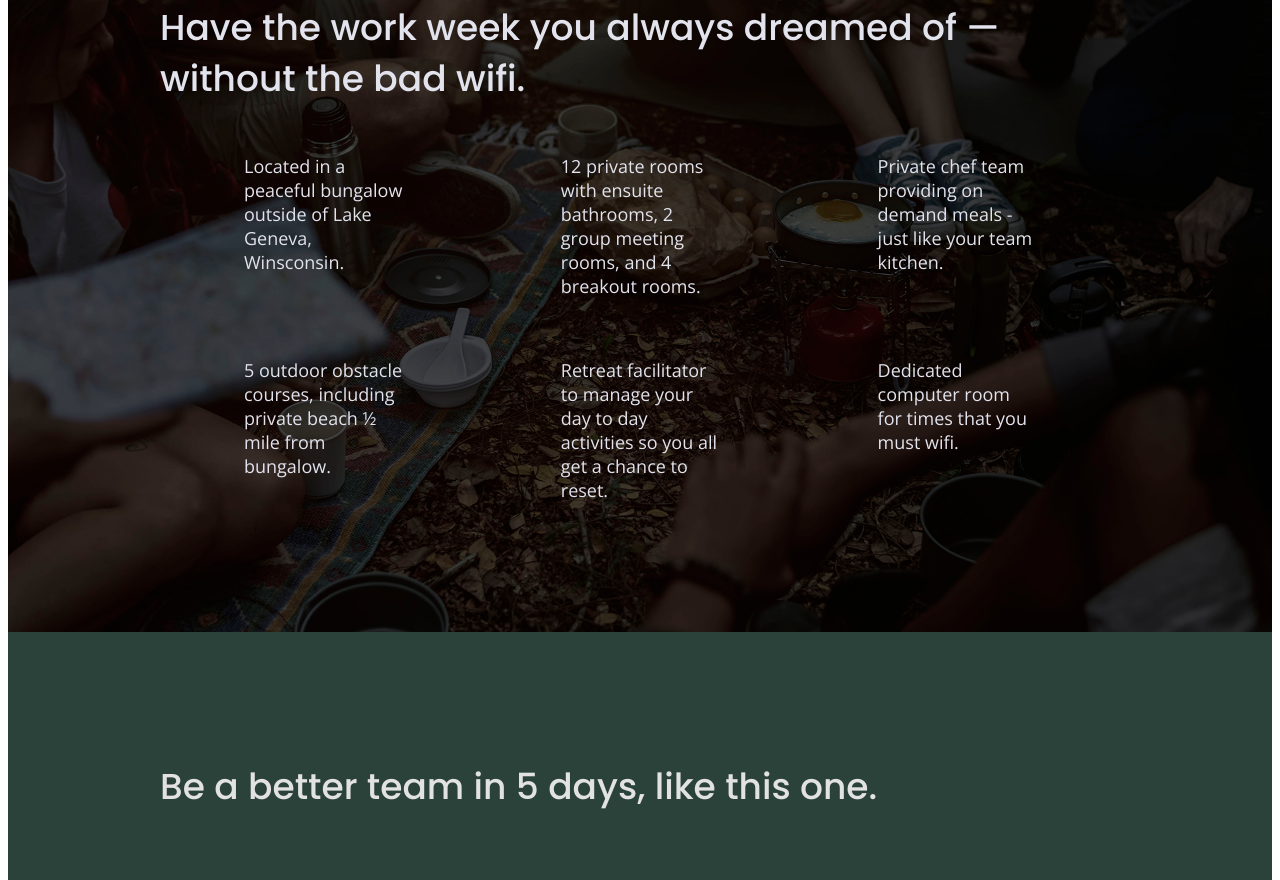
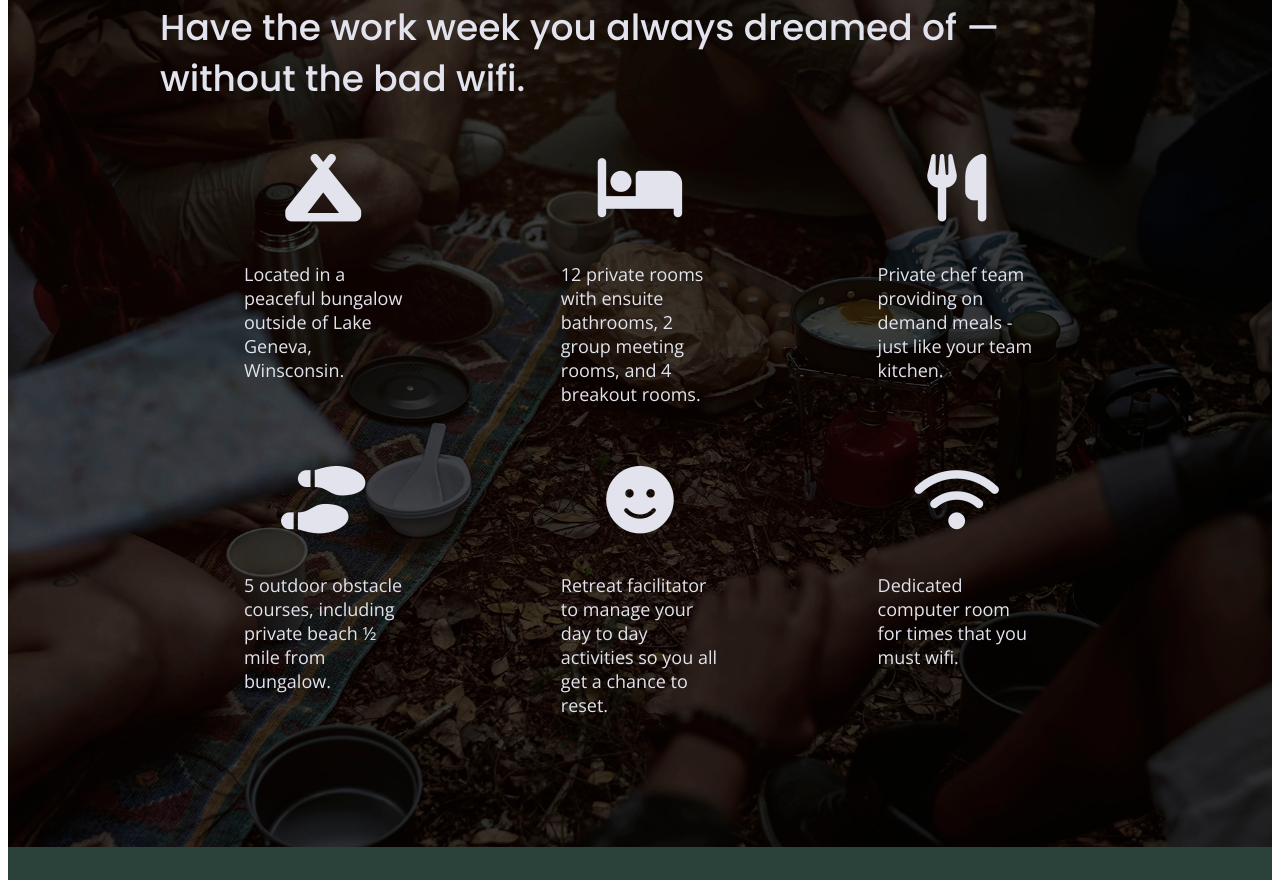
Before and after one commit to LaurenAMolloy/unplugged, a website built with webpack: page index.html in a window 1280 px wide. Shown: the part 1131-2011 px from the top of the page. Built offline with nearby package versions, Linux system fonts and the light colour scheme.

Commit message:
Added features icons with font awesome

```diff
--- a/css/main.css
+++ b/css/main.css
@@ -308,6 +308,12 @@ textarea {
   .features p {
     margin: 0;
   }
+
+  .features i {
+    font-size: 3.75em;
+    margin-bottom: 40px;
+  }
+
 /* Reviews */
   .reviews {
     display: flex;
--- a/index.html
+++ b/index.html
@@ -21,6 +21,8 @@
   <meta name="theme-color" content="#fafafa">
   <!-- Google Fonts -->
   <link href="https://fonts.googleapis.com/css?family=Open+Sans:400,700|Poppins:500,700" rel="stylesheet">
+  <!-- Icons -->
+  <script src="https://kit.fontawesome.com/6d728b4370.js" crossorigin="anonymous"></script>
 </head>
 
 <body>
@@ -72,32 +74,32 @@
         <h2>Have the work week you always dreamed of — without the bad wifi.</h2>
         <div class="features-items">
           <article>
-            <p class="fontawesome-icon"></p>
+            <p class="fontawesome-icon"><i class="fas fa-campground"></i></p>
             <p class="features-item-description">Located in a peaceful bungalow outside
               of Lake Geneva, Winsconsin.</p>
           </article>
           <article>
-            <p class="fontawesome-icon"></p>
+            <p class="fontawesome-icon"><i class="fas fa-bed"></i></p>
             <p class="features-item-description">12 private rooms with ensuite bathrooms,
               2 group meeting rooms, and 4 breakout rooms.</p>
           </article>
           <article>
-            <p class="fontawesome-icon"></p>
+            <p class="fontawesome-icon"><i class="fas fa-utensils"></i></p>
             <p class="features-item-description">Private chef team providing on demand
               meals - just like your team kitchen.</p>
           </article>
           <article>
-            <p class="fontawesome-icon"></p>
+            <p class="fontawesome-icon"><i class="fas fa-shoe-prints"></i></p>
             <p class="features-item-description">5 outdoor obstacle courses,
               including private beach ½ mile from bungalow.</p>
           </article>
           <article>
-            <p class="fontawesome-icon"></p>
+            <p class="fontawesome-icon"><i class="fas fa-smile"></i></p>
             <p class="features-item-description">Retreat facilitator to manage your day
               to day activities so you all get a chance to reset.</p>
           </article>
           <article>
-            <p class="fontawesome-icon"></p>
+            <p class="fontawesome-icon"><i class="fas fa-wifi"></i></p>
             <p class="features-item-description">Dedicated computer room for times
               that you must wifi.</p>
           </article>
```
Also changed, not shown: about/index.html (+2 -0 lines), faq/index.html (+2 -0 lines).
